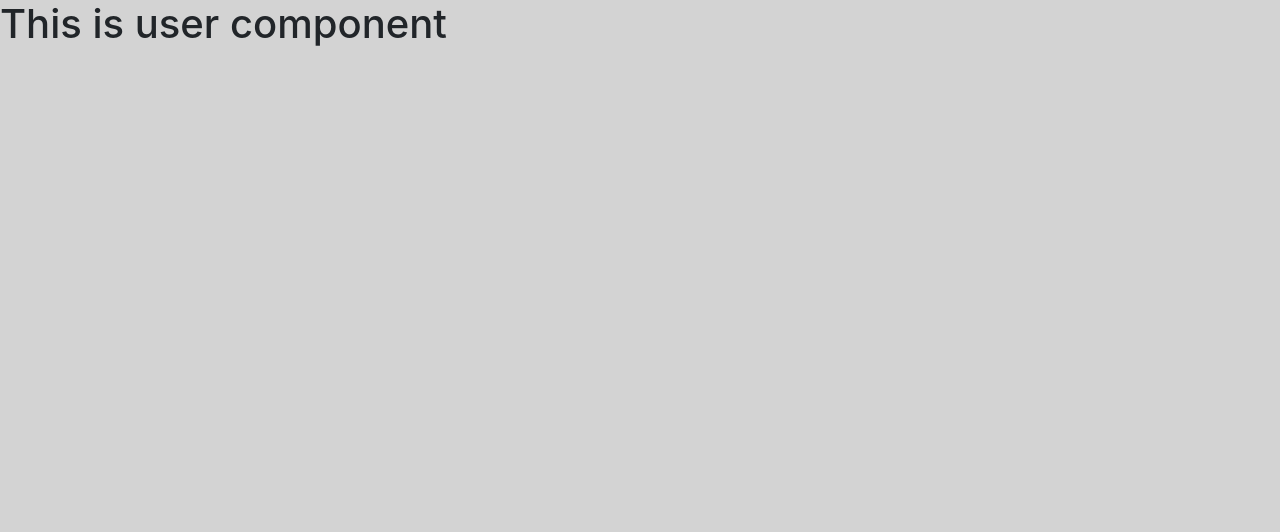
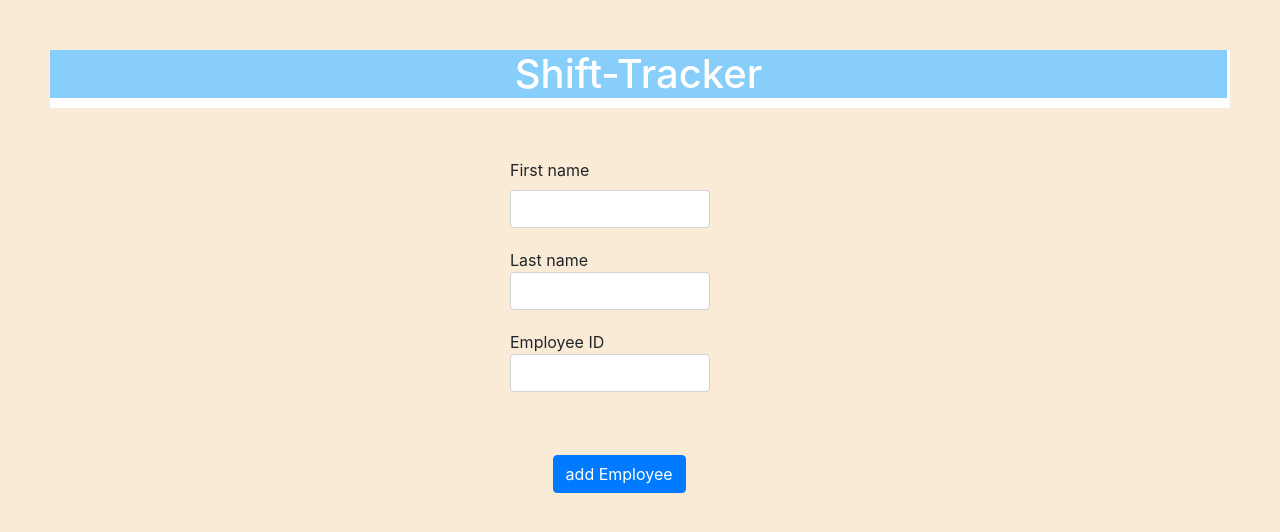
Before and after one commit to NoxZZ/ST, an Angular app: page /user in a window 1280 px wide. Shown: the top 532 px of the page. Built offline with nearby package versions, Linux system fonts and the light colour scheme.

Commit message:
changed forms and added basic html

```diff
--- a/package.json
+++ b/package.json
@@ -22,6 +22,7 @@
     "core-js": "^2.5.4",
     "express": "^4.16.4",
     "flatted": "^2.0.0",
+    "nodemon": "^1.18.9",
     "rxjs": "~6.3.3",
     "tslib": "^1.9.0",
     "zone.js": "~0.8.26"
--- a/server.js
+++ b/server.js
@@ -4,7 +4,7 @@ var http = require('http');
 var path = require('path');
 var bodyParser = require('body-parser');
 
-app.use(express.static(__dirname + '/dist/firstAngularApp'));
+app.use(express.static(__dirname + '/dist/ST'));
 
 app.get('/*',function(req,res){
     res.sendFile(path.join(__dirname));
--- a/src/app/components/index/index.component.css
+++ b/src/app/components/index/index.component.css
@@ -3,17 +3,7 @@ div{
 width: 200px;
 margin: 25px;
 }
-h1{
-    background-color:lightskyblue;
-    background-size: 25px;
-    margin: 50px;
-    border-bottom: 10px;
-    border-left: 0px;
-    border-style:solid;
-    text-align: center;
-    border-top: 10px;
-    color:white;
-}
+
 
 .button:link{
     position: relative;
--- a/src/app/components/index/index.component.html
+++ b/src/app/components/index/index.component.html
@@ -1,5 +1,5 @@
 
-        <h1>Shift-Tracker</h1>
+
         <div>
                 <a  [routerLink]="[ '/user']" class="button">ADD USER</a>
         </div>
--- a/src/app/components/user/user.component.css
+++ b/src/app/components/user/user.component.css
@@ -0,0 +1,30 @@
+.form-group{
+    border:50px;
+    width:200px;
+    margin:20px;
+}
+
+.form-control.ng-touched.ng-invalid{
+   border:2px solid red;
+   width: 200px;
+
+}
+
+.form-control.ng-touched.ng-valid{
+    border:2px solid green;
+    width:200px;
+}
+
+.btn{
+    position:absolute;
+    top:55%;
+    left: 42%;
+    margin: 15px;
+    text-align: center;
+    width: auto;
+}
+
+form{
+    width:300px;
+    margin: 0 auto;
+}
--- a/src/app/components/user/user.component.html
+++ b/src/app/components/user/user.component.html
@@ -1 +1,25 @@
-<h1>This is user component</h1>
+
+            <form>
+                <div class="form-group">
+                <label for="firstName">
+                    First name
+                </label>
+                <input  required ngModel name ="firstName" #firstName="ngModel"  (change) = "log(firstName)" type="text" id="firstName" class="form-control">
+                <div class="alert alert-danger" *ngIf="!firstName.valid && firstName.touched">
+                    First name is required.
+                </div>
+            </div>
+            <div class="form-group">Last name<label for="lastName"></label>
+                <input required ngModel name ="lastName" #lastName="ngModel"  (change) = "log(lastName)" type="text" id="lastName" class="form-control">
+            </div>
+            <div class="alert alert-danger" *ngIf="!lastName.valid && lastName.touched">
+                    last name is required.
+                </div>
+            <div class="form-group">Employee ID<label for="employeeId"></label>
+                <input required ngModel name ="EmployeeId" #empid="ngModel"  (change) = "log(EmployeeId)" type="text" id="employeeId" class="form-control">
+            </div>
+            <div class="alert alert-danger" *ngIf="!empid.valid && empid.touched">
+                    Employee ID is required.
+                </div>
+            <button class="btn btn-primary">add Employee</button>
+                </form>
--- a/src/app/components/user/user.component.ts
+++ b/src/app/components/user/user.component.ts
@@ -7,16 +7,13 @@ import { USERS } from '../user/mock-users';
   styleUrls: ['./user.component.css']
 })
 export class UserComponent implements OnInit {
-
-  users = USERS;
-  selectedUser : User;
-  onSelect(user:User):void{
-    this.selectedUser = user;
-  }
   constructor() {
   }
 
   ngOnInit() {
   }
+log(x){
+  console.log(x);
+}
 
 }
--- a/src/index.html
+++ b/src/index.html
@@ -7,9 +7,10 @@
   <base href="/">
 
   <meta name="viewport" content="width=device-width, initial-scale=1">
-  <link rel="icon" type="image/x-icon" href="favicon.ico">
+  <link rel="icon" type="image/x-icon" >
 </head>
 <body>
+    <h1>Shift-Tracker</h1>
   <app-root></app-root>
 </body>
 </html>
--- a/src/styles.css
+++ b/src/styles.css
@@ -1,3 +1,15 @@
-body {
- background-color:lightgray;
+body{
+    background-color: antiquewhite;
 }
+
+h1{
+    background-color:lightskyblue;
+    background-size: 25px;
+    margin: 50px;
+    border-bottom: 10px;
+    border-left: 0px;
+    border-style:solid;
+    text-align: center;
+    border-top: 10px;
+    color:white;
+}
```
Also changed, not shown: 2 other files (tests, documents, lock files or other folders).
